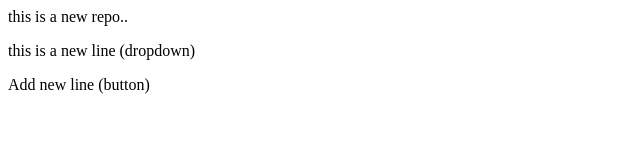
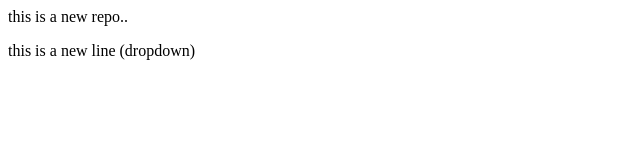
Before and after one commit to Dgupta2026/NEWREPO, a plain HTML site: page index.html in a window 1280 px wide. Shown: the whole page, without its empty margins (0-640 px from the left). Drawn offline with Linux system fonts and the light colour scheme.

Commit message:
reset the third line

```diff
--- a/index.html
+++ b/index.html
@@ -1,3 +1,2 @@
 <p>this is a new repo.. </p>
 <p>this is a new line (dropdown) </p>
-<p> Add new line (button)</p>
```
